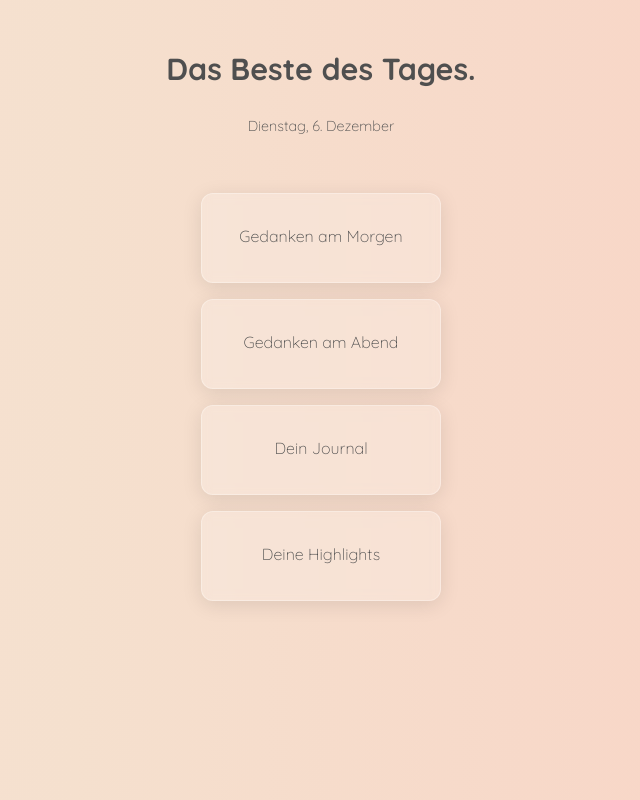
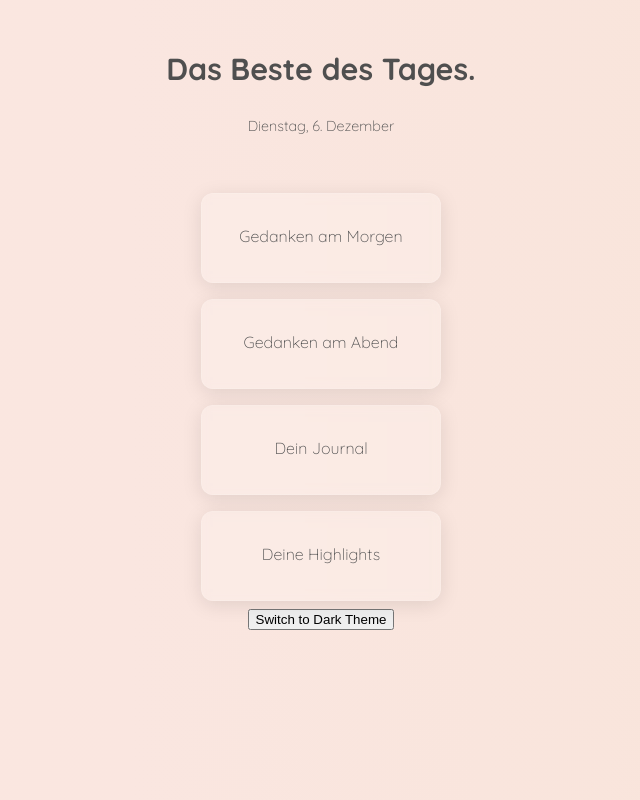
Before and after one commit to marialitwa/capstone-project, a Next.js app: page / in a window 1280 px wide. Shown: the whole page, without its empty margins (319-959 px from the left). Built offline with nearby package versions, Linux system fonts and the light colour scheme.

Commit message:
Add evening color theme. Initialize dark mode toggle feature.

```diff
--- a/components/GlobalStyles.js
+++ b/components/GlobalStyles.js
@@ -3,7 +3,7 @@ import { createGlobalStyle } from "styled-components";
 const GlobalStyles = createGlobalStyle`
   @font-face {
         font-family: "Quicksand";
-        src: url("./fonts/Quicksand-VariableFont_wght.ttf");
+        src: url("/fonts/Quicksand-VariableFont_wght.ttf");
     }
 
     html,
@@ -11,39 +11,68 @@ const GlobalStyles = createGlobalStyle`
         padding: 0;
         margin: 0;
         font-family: "Quicksand", -apple-system, BlinkMacSystemFont, "Segoe UI", Roboto, Helvetica, Arial, sans-serif, "Apple Color Emoji", "Segoe UI Emoji", "Segoe UI Symbol";
+        background: var(--background);
     }
+
 
     * {
         box-sizing: border-box;
-
     }
 
-    body {
+    /* body {
 
-        /* background: linear-gradient(120deg, rgba(255,236,210,1) 0%, rgba(252,182,159,1) 100%); */
-        background: linear-gradient(90deg, #faece0, #fae6e0, #f5e0ce, #fbccc0);
+        background: var(--background-animation);
+
+        // ---- MORNING BACKGROUND GRADIENT ------
+        /* background: linear-gradient(90deg, #faece0, #fae6e0, #f5e0ce, #fbccc0);
         background-size: 300%;
-        animation: gradient-bg 20s ease infinite ;
-        color: var(--darkgrey)
-
+        animation: gradient-bg-morning 20s ease infinite ;
+        color: var(--text-primary)
     }
-    @keyframes gradient-bg {
+    @keyframes gradient-bg-morning {
     0% {
         background-position: 0% 50%;
     }
     50% {
         background-position: 100% 50%;
     }
+    100% {
+        background-position: 0% 50%;
+    } */
 
+
+    // ---- EVENING BACKGROUND GRADIENT ------
+
+    // #667eea
+    // #764ba2
+    // #58649c
+    // #6674b4
+    // #ba9ed7
+
+        /* background: linear-gradient(90deg, #987cb6, #606a98, #485074, #323353);
+        background-size: 500%;
+        animation: gradient-bg-evening 20s ease infinite ;
+        color: var(--lightgrey);
+
+    }
+    @keyframes gradient-bg-evening {
+    0% {
+        background-position: 0% 50%;
+    }
+    25% {
+        background-position: 50% 100%;
+    }
+    50% {
+        background-position: 100% 50%;
+    }
     100% {
         background-position: 0% 50%;
     }
-    }
+
+}*/
 
     :root {
-
-        --darkgrey: #4f4f4f;
-        --grey: #797979;
+        // ---- FONTS & SHADOWS ----
         --heading-fontsize: 1.9rem;
         --date-fontsize: 0.9rem;
         --date-fontweight: 200;
@@ -52,11 +81,49 @@ const GlobalStyles = createGlobalStyle`
         --body-fontsize-small: 0.8rem;
         --primary-dropshadow: drop-shadow(1px 1px 2px rgb(0 0 0 / 0.3));
 
-        // Usage: button shadow + fav icon
-         --pink-highlight: #ff3870;
+        // ---- MORNING COLOR THEME ----
+        --text-primary: #4f4f4f;
+        --text-secondary: #797979;
+        --accent: #ff3870;  // Usage: former button shadow + fav icon
+        --background-animation:linear-gradient(90deg, #faece0, #fae6e0, #f5e0ce, #fbccc0);
+        background-size: 300%;
+        animation: gradient-bg-morning 2s ease infinite ;
+        _color: var(--text-primary)
+
+    }
+
+    @keyframes gradient-bg-morning {
+    0% {
+        background-position: 0% 50%;
+    }
+    50% {
+        background-position: 100% 50%;
+    }
+    100% {
+        background-position: 0% 50%;
+    }
+}
+        // ----  EVENING COLOR THEME ----
+
+        [data-theme="dark"] {
+       --text-primary: #F3F3F3;
+       --text-secondary: #D1CED5;
+       --accent: #D6406A;
+
+       --background-animation:linear-gradient(90deg, #987cb6, #606a98, #485074, #323353);
+
 
 
     }
+
+
+
+        /* BUTTON MORNING COLORS:
+          background: -webkit-gradient(to right, #ed928a 0%, #f3e5ad 50%, #ed928a 100%);
+
+        BUTTON EVENING COLORS:
+        BACKGROUND GRADIENT ?  */
+
 `;
 
 export default GlobalStyles;
--- a/components/SnackBar.js
+++ b/components/SnackBar.js
@@ -21,7 +21,7 @@ const StyledSnackbar = styled.p`
   font-size: var(--body-fontsize-small);
   font-weight: 300;
   background-color: rgba(0, 0, 8, 0.66);
-  _background-color: var(--pink-highlight);
+  _background-color: var(--accent);
   _background-color: rgba(250, 120, 100, 0.5);
   border-radius: 6px;
   color: #fae6e0;
--- a/pages/index.js
+++ b/pages/index.js
@@ -1,7 +1,24 @@
 import Link from "next/link";
 import styled from "styled-components";
+import { useLocalStorage } from "../helpers/hooks";
+import { BsToggle2Off } from "react-icons/bs";
+import { BsToggle2On } from "react-icons/bs";
 
 export default function Home() {
+  let defaultDark;
+  if (typeof window !== "undefined") {
+    defaultDark = window.matchMedia("(prefers-color-scheme: dark)").matches;
+  }
+
+  const [theme, setTheme] = useLocalStorage(
+    "theme",
+    defaultDark ? "dark" : "light"
+  );
+  const switchTheme = () => {
+    const newTheme = theme === "light" ? "dark" : "light";
+    setTheme(newTheme);
+  };
+
   const date = new Date().toLocaleString("de-DE", {
     weekday: "long",
     day: "numeric",
@@ -13,16 +30,19 @@ export default function Home() {
     .replaceAll(".", "-");
 
   return (
+    <div data-theme={theme}>
       <Main>
         <Heading>Das Beste des Tages.</Heading>
         <CurrentDate>{date}</CurrentDate>
-
         <StyledLink href="/morning">Gedanken am Morgen</StyledLink>
         <StyledLink href="/evening">Gedanken am Abend</StyledLink>
-
         <StyledLink href={`/answers/${currentDate}`}>Dein Journal</StyledLink>
         <StyledLink href="/favorites">Deine Highlights</StyledLink>
+        <button onClick={switchTheme}>
+          Switch to {theme === "light" ? "Dark" : "Light"} Theme
+        </button>
       </Main>
+    </div>
   );
 }
 
@@ -31,30 +51,50 @@ const Main = styled.main`
   flex-direction: column;
   align-items: center;
   height: 100vh;
+  background: var(--background-animation);
+  background-size: 500%;
+  animation: gradient-bg-evening 5s ease infinite;
+  _color: var(--lightgrey);
+  @keyframes gradient-bg-evening {
+    0% {
+      background-position: 0% 50%;
+    }
+    25% {
+      background-position: 50% 100%;
+    }
+    50% {
+      background-position: 100% 50%;
+    }
+    100% {
+      background-position: 0% 50%;
+    }
+  }
 `;
 
 const Heading = styled.h1`
   text-align: center;
   margin: 50px 30px 15px;
   font-size: var(--heading-fontsize);
+  color: var(--text-primary);
 `;
 
 const CurrentDate = styled.p`
   margin-bottom: 50px;
   font-size: var(--date-fontsize);
   font-weight: var(--date-fontweight);
+  color: var(--text-primary);
 `;
 
 const StyledLink = styled(Link)`
   margin: 0.5rem;
   padding: 2rem;
-  color: var(--darkgrey);
+  color: var(--text-primary);
   border: none;
   text-decoration: none;
   width: 240px;
   height: 90px;
   text-align: center;
-  font-family: Quicksand;
+  _font-family: Quicksand;
   font-weight: 300;
   font-size: 1rem;
 
@@ -64,7 +104,7 @@ const StyledLink = styled(Link)`
   box-shadow: 0 4px 20px rgba(0, 0, 0, 0.1);
   backdrop-filter: blur(5px);
   -webkit-backdrop-filter: blur(5px);
-  border: 1px solid rgba(255, 255, 255, 0.3);
+  border: 1px solid rgba(255, 255, 255, 0.1);
 
   &:hover {
     background: rgba(255, 255, 255, 0.4);
@@ -72,7 +112,7 @@ const StyledLink = styled(Link)`
     box-shadow: 0 4px 20px rgba(0, 0, 0, 0.1);
     backdrop-filter: blur(5px);
     -webkit-backdrop-filter: blur(5px);
-    border: 1px solid rgba(255, 255, 255, 0.3);
+    border: 1px solid rgba(255, 255, 255, 0.1);
   }
 `;
 
```
Also changed, not shown: components/AnswerCard.js (+4 -4 lines), components/QuestionForm.js (+25 -6 lines), pages/answers/[answerDate].js (+7 -7 lines), pages/evening.js (+7 -4 lines), pages/favorites.js (+5 -6 lines), pages/morning.js (+9 -4 lines), public/icons/toggle_off_FILL0_wght100_GRAD-25_opsz48.svg (added), public/icons/toggle_on_FILL0_wght100_GRAD-25_opsz48.svg (added). Lines whose indentation alone changed are shown as unchanged.
